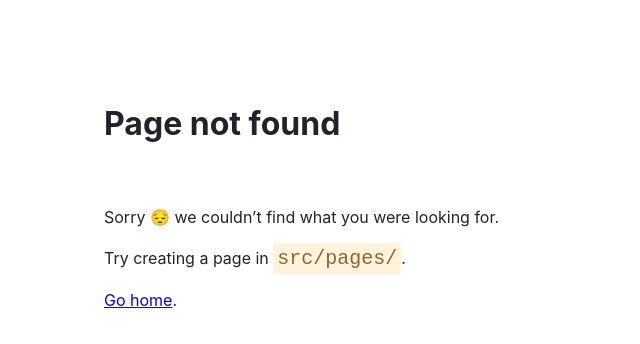
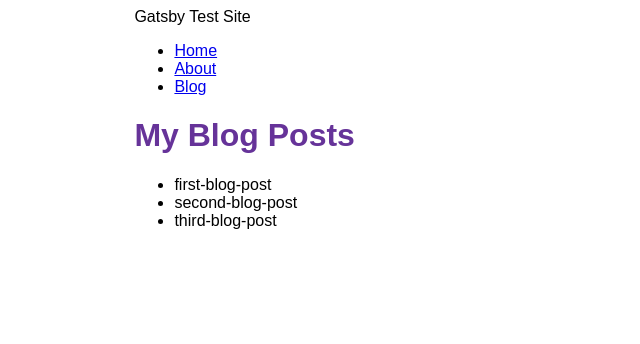
Before and after one commit to makipam/gatsby-test, a Gatsby site: page /blog in a window 1280 px wide. Before the commit this address had no page. Shown: the whole page, without its empty margins (0-640 px from the left). Built offline with nearby package versions, Linux system fonts and the light colour scheme; Gatsby itself is replaced by a stand-in of ours.

Commit message:
Finished tutorial part 4

```diff
--- a/gatsby-config.js
+++ b/gatsby-config.js
@@ -1,7 +1,7 @@
 module.exports = {
   siteMetadata: {
-    title: `First Gatsby Test Site`,
-    siteUrl: `https://www.yourdomain.tld`,
+    title: `Gatsby Test Site`,
+    siteUrl: `https://gatsbytestmain80688.gatsbyjs.io/`,
   },
   plugins: [
     "gatsby-plugin-image",
@@ -14,5 +14,12 @@
         }
       }
     },
+    {
+      resolve: "gatsby-source-filesystem",
+      options: {
+        name: `blog`,
+        path: `${__dirname}/blog`,
+      }
+    },
   ],
 }
--- a/src/components/layout.js
+++ b/src/components/layout.js
@@ -1,17 +1,28 @@
 import * as React from 'react'
-import { Link } from 'gatsby'
+import { Link, useStaticQuery, graphql } from 'gatsby'
 import {
   container,
   heading,
   navLinks,
   navLinkItem,
-  navLinkText
+  navLinkText,
+  siteTitle
 } from './layout.module.css'
 
 const Layout = ({ pageTitle, children }) => {
+  const data = useStaticQuery(graphql`
+    query {
+      site {
+        siteMetadata {
+          title
+        }
+      }
+    }
+  `)
   return (
     <div className={container}>
-      <title>{pageTitle}</title>
+      <title>{pageTitle} | {data.site.siteMetadata.title} </title>
+      <header className={siteTitle}>{data.site.siteMetadata.title}</header>
       <nav>
         <ul className={navLinks}>
           <li className={navLinkItem}>
@@ -22,6 +33,11 @@
           <li className={navLinkItem}>
             <Link to="/about" className={navLinkText}>
               About
+            </Link>
+          </li>
+          <li className={navLinkItem}>
+            <Link to="/blog" className={navLinkText}>
+              Blog
             </Link>
           </li>
         </ul>
--- a/src/components/layout.module.css
+++ b/src/components/layout.module.css
@@ -2,6 +2,12 @@
     margin: auto;
     max-width: 80%;
     font-family: sans-serif;
+  }
+  .site-title {
+    font-size: 3rem;
+    color: gray;
+    font-weight: 700;
+    margin: 3rem 0;
   }
 
   .heading {
--- /dev/null
+++ b/src/pages/blog.js
@@ -0,0 +1,31 @@
+import * as React from 'react'
+import { graphql } from 'gatsby'
+import Layout from '../components/layout'
+
+const BlogPage = ({ data }) => {
+    return (
+      <Layout pageTitle="My Blog Posts">
+        <ul>
+        {
+          data.allFile.nodes.map(node => (
+            <li key={node.name}>
+              {node.name}
+            </li>
+          ))
+        }
+        </ul>
+      </Layout>
+    )
+  }
+
+export const query = graphql`
+  query {
+    allFile(filter: {sourceInstanceName: {eq: "blog"}}) {
+      nodes {
+        name
+      }
+    }
+  }
+`
+
+export default BlogPage
```
Also changed, not shown: blog/first-blog-post.mdx (added), blog/second-blog-post.mdx (added), blog/third-blog-post.mdx (added).
